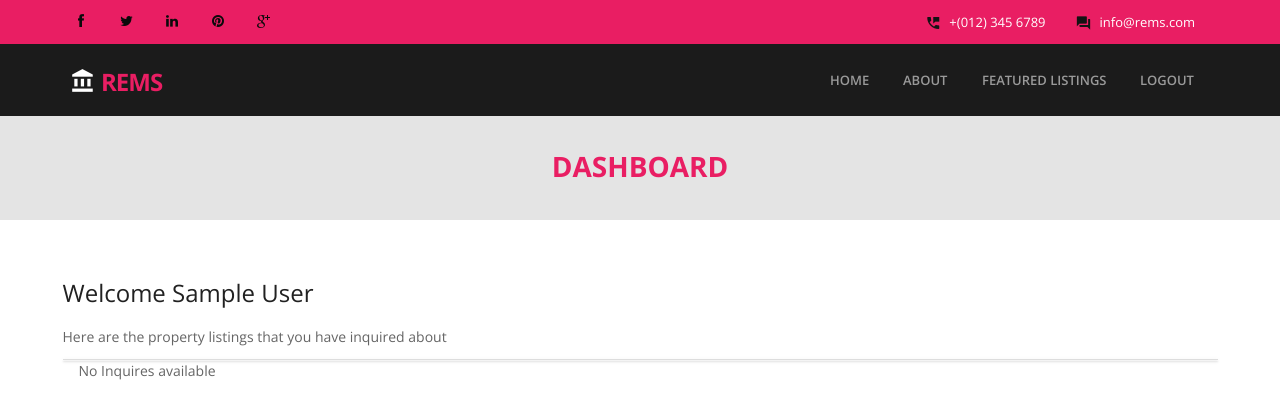
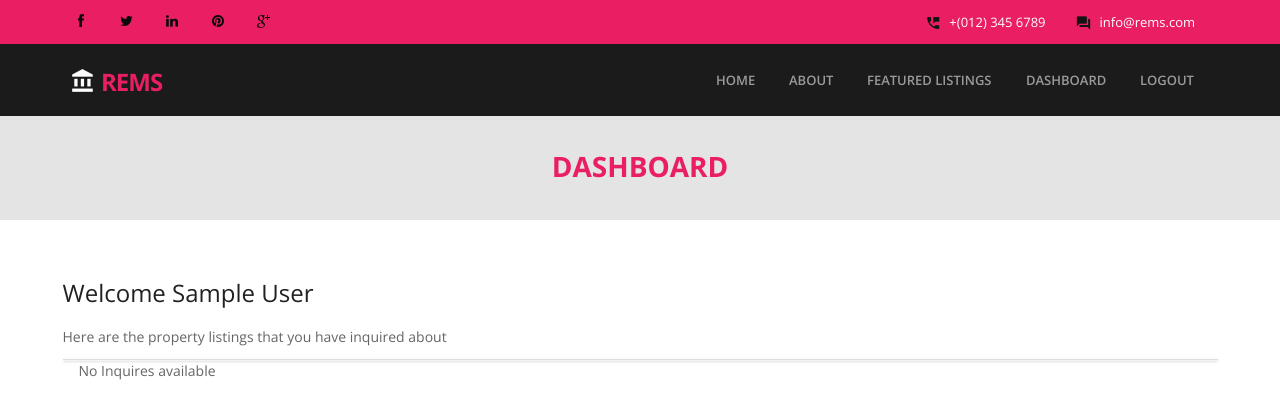
Before and after one commit to jasshan29goel/rems_webApp, a Django app: page /accounts/dashboard in a window 1280 px wide. Shown: the top 420 px of the page. Run offline with Django 3.2, Linux system fonts and the light colour scheme; the visitor is signed in with stand-in values (Sample User, id 1); data that the repository does not hold is empty; some libraries are stand-ins or nearby versions.

Commit message:
correcting navbar links

```diff
--- a/templates/partials/_navbar.html
+++ b/templates/partials/_navbar.html
@@ -16,7 +16,8 @@
                         <li class="HillSide"><a class="waves-effect waves-dark" href="{% url 'about' %}">About</a></li>
 						<li><a class="waves-effect waves-dark" href="{% url 'listings' %}">Featured Listings</a></li>
                         {% if user.is_authenticated %}
-                            <li>
+                        <li><a class="waves-effect waves-dark" href="{% url 'dashboard' %}">Dashboard</a></li>
+                        <li>
                                 <a class="waves-effect waves-dark" href="javascript:{document.getElementById('logout').submit()}" class="nav-link">Logout</a>
                                 <form action="{% url 'logout' %}" method="POST" id="logout">
                                   {% csrf_token %}
```
